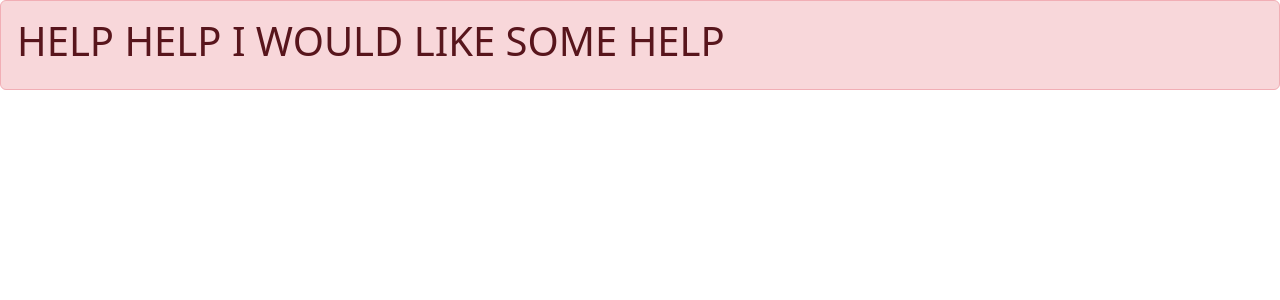
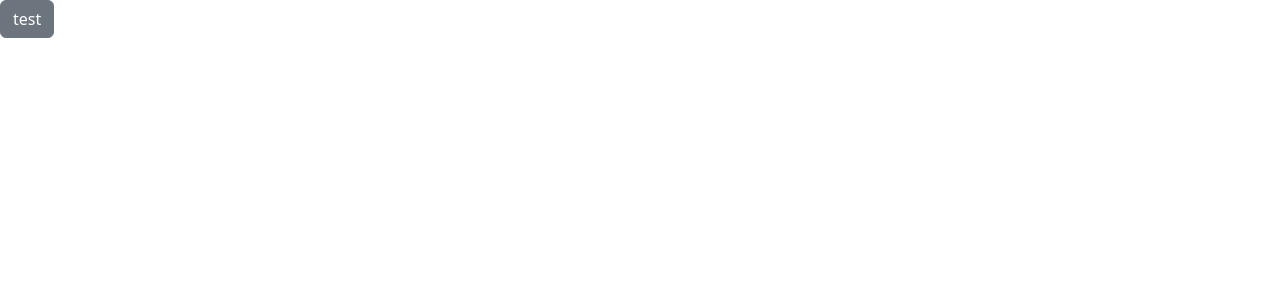
Before and after one commit to FlorentLP/react-app, a React (Vite) app: page / in a window 1280 px wide. Shown: the top 300 px of the page. Built offline with nearby package versions, Linux system fonts and the light colour scheme.

Commit message:
learned to pass function in component and exercise myself

```diff
--- a/src/App.tsx
+++ b/src/App.tsx
@@ -1,11 +1,19 @@
+import Button from "./components/Button.tsx";
 import Alert from "./components/Alert.tsx";
+import { useState } from "react";
 
 function App() {
+  const [showAlert, setShowAlert] = useState(false);
   return (
     <div>
-      <Alert>
-        <h1>HELP HELP I WOULD LIKE SOME HELP</h1>
-      </Alert>
+      {showAlert && (
+        <Alert onClose={() => setShowAlert(false)}>ALERTTTTTTTTTTTTTTT</Alert>
+      )}
+      <Button
+        name="test"
+        color="secondary"
+        onClick={() => setShowAlert(true)}
+      ></Button>
     </div>
   );
 }
--- a/src/components/Alert.tsx
+++ b/src/components/Alert.tsx
@@ -2,9 +2,21 @@ import { ReactNode } from "react";
 
 interface Props {
   children: ReactNode;
+  onClose?: () => void;
 }
 
-const Alert = ({ children }: Props) => {
-  return <div className="alert alert-danger">{children}</div>;
+const Alert = ({ children, onClose }: Props) => {
+  return (
+    <div className="alert alert-danger alert-dismissible" role="alert">
+      {children}
+      <button
+        type="button"
+        className="btn-close"
+        data-bs-dismiss="alert"
+        aria-label="Close"
+        onClick={onClose}
+      ></button>
+    </div>
+  );
 };
 export default Alert;
--- /dev/null
+++ b/src/components/Button.tsx
@@ -0,0 +1,16 @@
+interface Props {
+  name: string;
+  onClick: () => void;
+  color?: string;
+}
+
+const Button = ({ name, color = "primary", onClick }: Props) => {
+  return (
+    <>
+      <button className={"btn btn-" + color} onClick={onClick}>
+        {name}
+      </button>
+    </>
+  );
+};
+export default Button;
```
